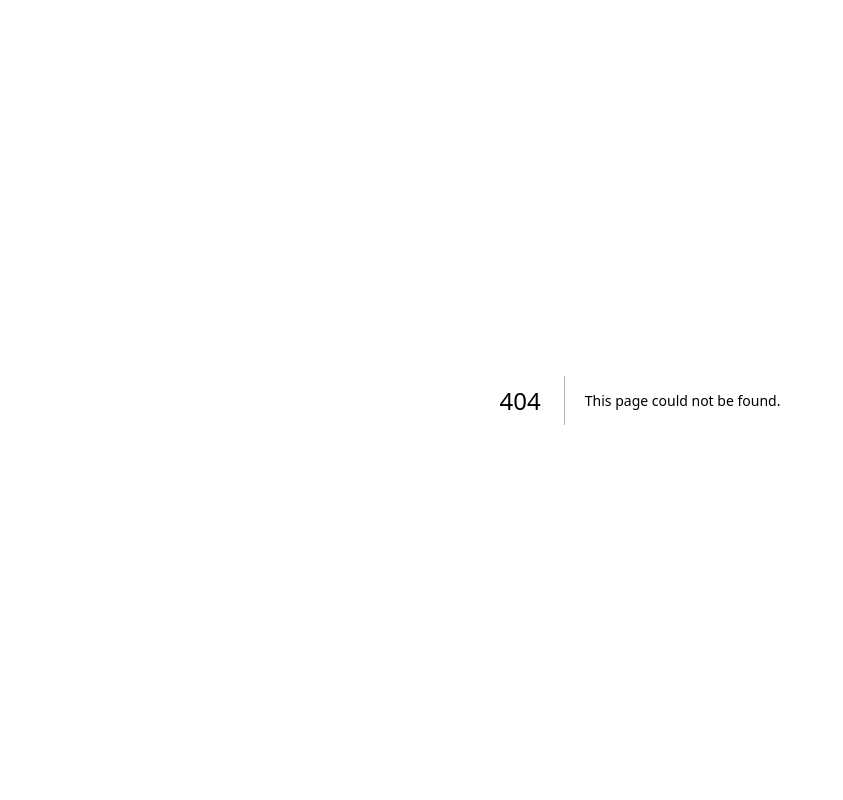
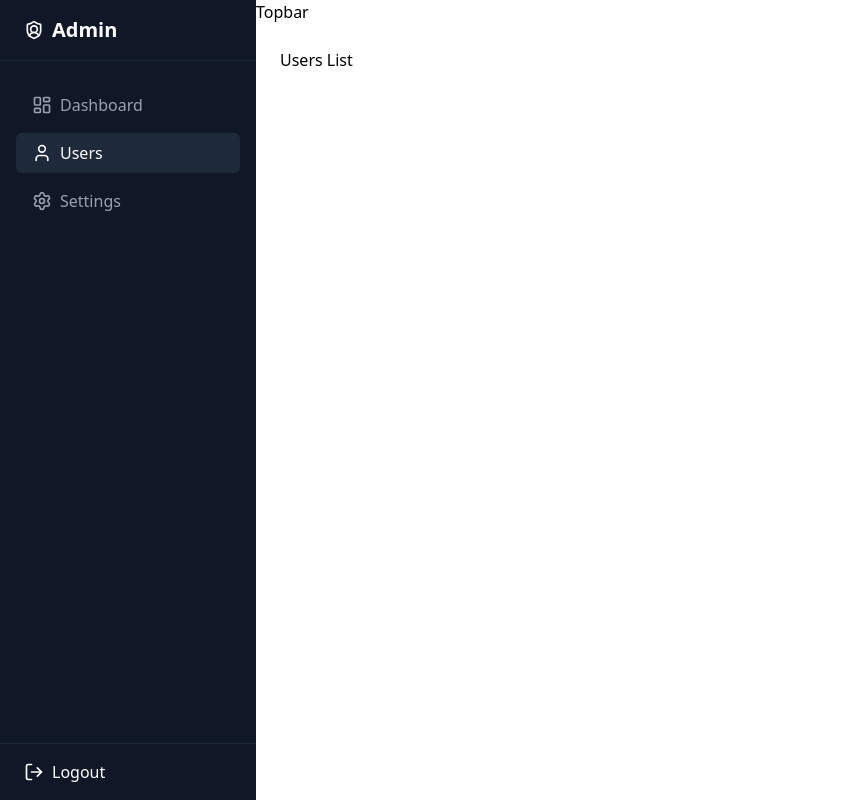
Before and after one commit to sonamsherpatech/admin-dashboard, a Next.js app in the folder client/: page /dashboard/users in a window 1280 px wide. Before the commit this address had no page. Shown: the whole page, without its empty margins (0-843 px from the left). Built offline with nearby package versions, Linux system fonts and the light colour scheme.

Commit message:
add layout of dashboard and UI design of Dashboard Sidebar

```diff
--- /dev/null
+++ b/client/src/app/dashboard/components/Sidebar.tsx
@@ -0,0 +1,72 @@
+"use client";
+
+import {
+  LayoutDashboard,
+  LogOut,
+  Settings,
+  ShieldUser,
+  User,
+} from "lucide-react";
+import Link from "next/link";
+import { usePathname } from "next/navigation";
+
+export default function Sidebar() {
+  const pathname = usePathname();
+
+  const baseClass = "flex items-center gap-2 px-4 py-2 rounded-md transition";
+  const activeClass = "bg-gray-800 text-white";
+  const inactiveClass = "text-gray-400 hover:bg-gray-800 hover:text-white";
+
+  return (
+    <aside className="w-64 min-h-screen bg-gray-900 text-white flex flex-col">
+      <div>
+        <Link
+          href="/dashboard"
+          className="px-6 py-4 text-xl font-bold border-b border-gray-800 flex items-center gap-2 "
+        >
+          <ShieldUser size={20} />
+          <span>Admin</span>
+        </Link>
+      </div>
+
+      <nav className="flex-1 px-4 py-6">
+        <ul className="space-y-2">
+          <li>
+            <Link
+              href="/dashboard"
+              className={`${baseClass} ${pathname === "/dashboard" ? activeClass : inactiveClass}`}
+            >
+              <LayoutDashboard size={20} />
+              Dashboard
+            </Link>
+          </li>
+
+          <li>
+            <Link
+              href="/dashboard/users"
+              className={`${baseClass} ${pathname.startsWith("/dashboard/users") ? activeClass : inactiveClass}`}
+            >
+              <User size={20} />
+              Users
+            </Link>
+          </li>
+
+          <li>
+            <Link
+              href="/dashboard/settings"
+              className={`${baseClass} ${pathname === "/dashboard/settings" ? activeClass : inactiveClass}`}
+            >
+              <Settings size={20} />
+              Settings
+            </Link>
+          </li>
+        </ul>
+      </nav>
+
+      <div className="flex items-center gap-2 px-6 py-4 border-t border-gray-800 cursor-pointer hover:bg-gray-800">
+        <LogOut size={20} />
+        Logout
+      </div>
+    </aside>
+  );
+}
--- /dev/null
+++ b/client/src/app/dashboard/components/StatCard.tsx
@@ -0,0 +1,3 @@
+export default function StatCard() {
+    return <h1>StatCard</h1>
+}
--- /dev/null
+++ b/client/src/app/dashboard/components/Topbar.tsx
@@ -0,0 +1,3 @@
+export default function Topbar() {
+  return <h1>Topbar</h1>;
+}
--- /dev/null
+++ b/client/src/app/dashboard/layout.tsx
@@ -0,0 +1,21 @@
+import React from "react";
+import Sidebar from "./components/Sidebar";
+import Topbar from "./components/Topbar";
+
+export default function DashboardLayout({
+  children,
+}: {
+  children: React.ReactNode;
+}) {
+  return (
+    <div className="min-h-screen flex">
+      <Sidebar />
+
+      <div className="flex-1 flex flex-col">
+        <Topbar />
+
+        <main className="p-6">{children}</main>
+      </div>
+    </div>
+  );
+}
--- a/client/src/app/dashboard/page.tsx
+++ b/client/src/app/dashboard/page.tsx
@@ -3,7 +3,7 @@ import AuthGuard from "@/components/auth/AuthGuard";
 export default function Dashboard() {
   return (
     <AuthGuard>
-      <h1>This is a dashboard</h1>;
+      <h1>This is a dashboard</h1>
     </AuthGuard>
   );
 }
--- /dev/null
+++ b/client/src/app/dashboard/settings/page.tsx
@@ -0,0 +1,3 @@
+export default function Settings() {
+  return <h1>Settings</h1>;
+}
--- /dev/null
+++ b/client/src/app/dashboard/users/page.tsx
@@ -0,0 +1,3 @@
+export default function Users() {
+  return <h1>Users List</h1>;
+}
```
